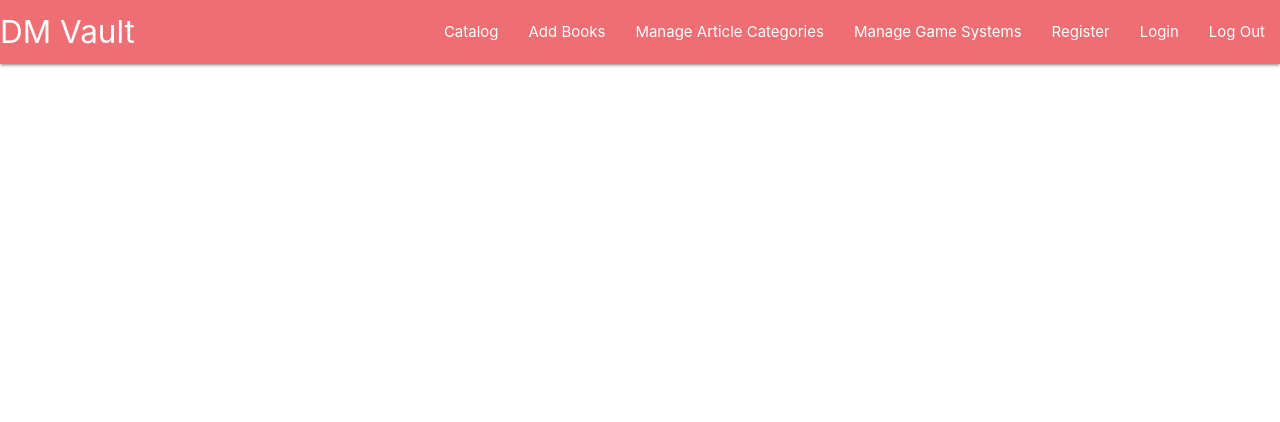
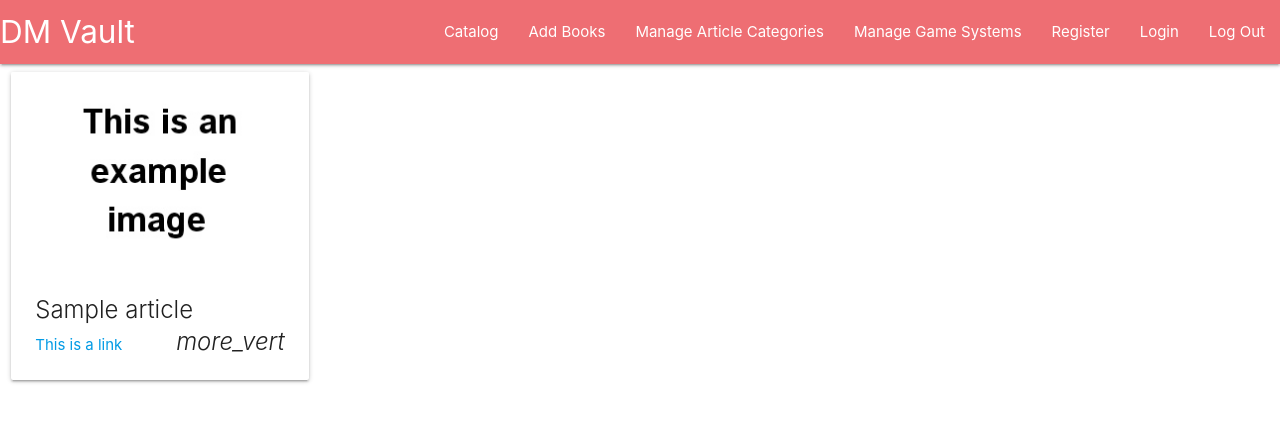
Before and after one commit to cfconor/rpg-book-repository, a Flask app: page / in a window 1280 px wide. Shown: the top 422 px of the page. Run offline with Flask 2, Linux system fonts and the light colour scheme; a database or web service that is not in the repository returns one stand-in record (values such as "Sample title"); some libraries are stand-ins or nearby versions.

Commit message:
added styling to article content

```diff
--- a/templates/catalog.html
+++ b/templates/catalog.html
@@ -1,5 +1,32 @@
 {% extends "base.html" %}
 {% block content %}
+
+<div class="row">
+    {% for article in articles %}
+    <div class="col s3">
+        <div class="card">
+            <div class="card-image waves-effect waves-block waves-light">
+                <img class="activator" src="{{ url_for('static', filename='img/Information_example_page_300px.jpg') }}">
+            </div>
+            <div class="card-content">
+                <span class="card-title activator grey-text text-darken-4">{{ article.article_name }}<i
+                        class="material-icons right">more_vert</i></span>
+                <p><a href="#">This is a link</a></p>
+            </div>
+            <div class="card-reveal">
+                <span class="card-title grey-text text-darken-4">{{ article.article_name }}<i
+                        class="material-icons right">close</i></span>
+                <ul>
+                    <li>{{ article.article_author }}</li>
+                    <li>{{ article.article_category }}</li>
+                </ul>
+            </div>
+        </div>
+    </div>
+
+
+    {% endfor %}
+</div>
 
 
 
```
